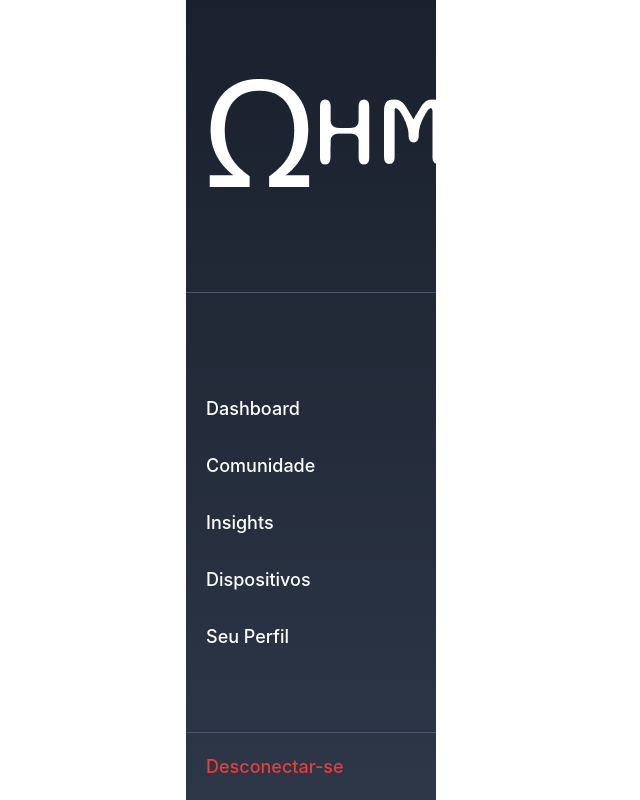
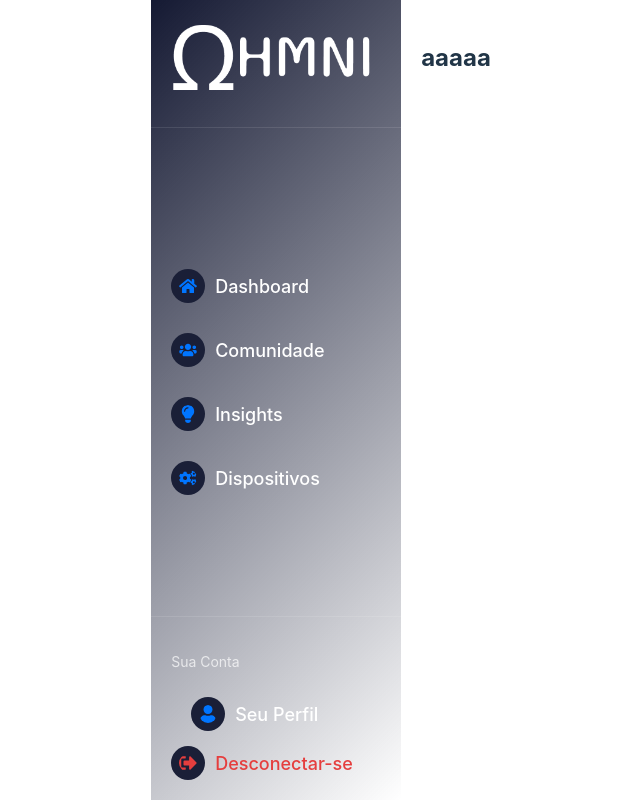
Before and after one commit to Ohmni-GS/Web-dev, a React (Vite) app: page / in a window 1280 px wide. Shown: the whole page, without its empty margins (309-949 px from the left). Built offline with nearby package versions, Linux system fonts and the light colour scheme.

Commit message:
Side bar arrumada

```diff
--- a/package.json
+++ b/package.json
@@ -12,6 +12,7 @@
   "dependencies": {
     "react": "^18.3.1",
     "react-dom": "^18.3.1",
+    "react-icons": "^5.3.0",
     "react-router-dom": "^6.28.0"
   },
   "devDependencies": {
--- a/src/components/sidebar.jsx
+++ b/src/components/sidebar.jsx
@@ -1,5 +1,6 @@
 import React from "react";
 import { NavLink } from "react-router-dom";
+import { FaHome, FaUsers, FaLightbulb, FaCogs, FaUser, FaSignOutAlt } from "react-icons/fa"; // Ícones
 import "../style/sidebar.css";
 import logo from "../assets/logo.png";
 
@@ -7,28 +8,34 @@ const Sidebar = () => {
   return (
     <div className="sidebar-container">
       <div className="sidebar-header">
-
-        <h1><img src={logo}></img></h1>
+        <img src={logo} alt="Logo" className="sidebar-logo" />
       </div>
       <nav className="sidebar-navigation">
-        <NavLink to="/" className="sidebar-link" activeClassName="sidebar-link-active">
+        <NavLink to="/" className="sidebar-link">
+          <FaHome className="sidebar-icon" />
           Dashboard
         </NavLink>
-        <NavLink to="/comunidade" className="sidebar-link" activeClassName="sidebar-link-active">
+        <NavLink to="/comunidade" className="sidebar-link">
+          <FaUsers className="sidebar-icon" />
           Comunidade
         </NavLink>
-        <NavLink to="/insights" className="sidebar-link" activeClassName="sidebar-link-active">
+        <NavLink to="/insights" className="sidebar-link">
+          <FaLightbulb className="sidebar-icon" />
           Insights
         </NavLink>
-        <NavLink to="/dispositivos" className="sidebar-link" activeClassName="sidebar-link-active">
+        <NavLink to="/dispositivos" className="sidebar-link">
+          <FaCogs className="sidebar-icon" />
           Dispositivos
-        </NavLink>
-        <NavLink to="/perfil" className="sidebar-link" activeClassName="sidebar-link-active">
-          Seu Perfil
         </NavLink>
       </nav>
       <div className="sidebar-footer">
+        <p className="sidebar-account-title">Sua Conta</p>
+        <NavLink to="/perfil" className="sidebar-link">
+          <FaUser className="sidebar-icon" />
+          Seu Perfil
+        </NavLink>
         <NavLink to="/logout" className="sidebar-link-logout">
+          <FaSignOutAlt className="sidebar-icon" />
           Desconectar-se
         </NavLink>
       </div>
--- a/src/pages/Dashboard.jsx
+++ b/src/pages/Dashboard.jsx
@@ -1,8 +1,14 @@
-import { useNavigate } from "react-router-dom";
+import React from "react";
 
-function Dashboard() {
-
-    <div className="background"></div>
-}
+const Dashboard = () => {
+  return (
+    <div>
+      <div className="background"></div>
+      <div>
+        <h2>aaaaa</h2>
+      </div>
+    </div>
+  );
+};
 
 export default Dashboard;
--- a/src/style/sidebar.css
+++ b/src/style/sidebar.css
@@ -1,7 +1,7 @@
 /* Container principal da sidebar */
 .sidebar-container {
   width: 250px;
-    background: linear-gradient(to bottom, #1a202c, #2d3748); /* Gradiente do fundo */
+  background: linear-gradient(135deg, rgba(6, 11, 38, 0.94) 0%, rgba(26, 31, 55, 0) 100%);
   color: white;
   height: 100vh;
   display: flex;
@@ -14,9 +14,12 @@
 .sidebar-header {
   padding: 20px;
   text-align: center;
-    font-size: 24px;
-    font-weight: bold;
-    border-bottom: 1px solid #4a5568;
+  border-bottom: 1px solid rgba(255, 255, 255, 0.1);
+}
+.sidebar-logo {
+  max-width: 100%;
+  height: auto;
+  object-fit: contain;
 }
 
 /* Navegação da sidebar */
@@ -28,6 +31,8 @@
 
 /* Links da sidebar */
 .sidebar-link {
+  display: flex;
+  align-items: center;
   padding: 15px 20px;
   text-decoration: none;
   color: white;
@@ -35,34 +40,73 @@
   transition: background 0.3s, color 0.3s;
 }
 
+.sidebar-link .sidebar-icon {
+  margin-right: 10px;
+  background: #1A1F37;
+  color: #0075FF;
+  padding: 8px;
+  border-radius: 50%;
+  transition: background 0.3s, color 0.3s;
+}
+
 /* Estilo para o link ativo */
 .sidebar-link-active {
-    background: #4a5568;
-    color: #63b3ed;
+  background: #1A1F37;
+  color: white;
+}
+
+.sidebar-link-active .sidebar-icon {
+  background: #0075FF;
+  color: white;
 }
 
 /* Hover nos links */
 .sidebar-link:hover {
-    background: #2c5282;
-    color: #63b3ed;
+  background: rgba(26, 31, 55, 0.8);
+}
+
+.sidebar-link:hover .sidebar-icon {
+  background: #0075FF;
+  color: white;
 }
 
 /* Rodapé da sidebar */
 .sidebar-footer {
   padding: 20px;
-    border-top: 1px solid #4a5568;
+  border-top: 1px solid rgba(255, 255, 255, 0.1);
 }
 
-  /* Estilo do botão de logout */
+.sidebar-account-title {
+  margin-bottom: 10px;
+  font-size: 14px;
+  color: rgba(255, 255, 255, 0.7);
+}
+
 .sidebar-link-logout {
+  display: flex;
+  align-items: center;
   text-decoration: none;
   color: #e53e3e;
   font-size: 18px;
   transition: color 0.3s;
 }
 
+.sidebar-link-logout .sidebar-icon {
+  margin-right: 10px;
+  background: #1A1F37;
+  color: #e53e3e;
+  padding: 8px;
+  border-radius: 50%;
+  transition: background 0.3s, color 0.3s;
+}
+
 .sidebar-link-logout:hover {
   color: #feb2b2;
+}
+
+.sidebar-link-logout:hover .sidebar-icon {
+  background: #e53e3e;
+  color: white;
 }
 
 /* Responsividade para tablets e celulares */
```
Also changed, not shown: 1 other file (tests, documents, lock files or other folders). Lines whose indentation alone changed are shown as unchanged.
